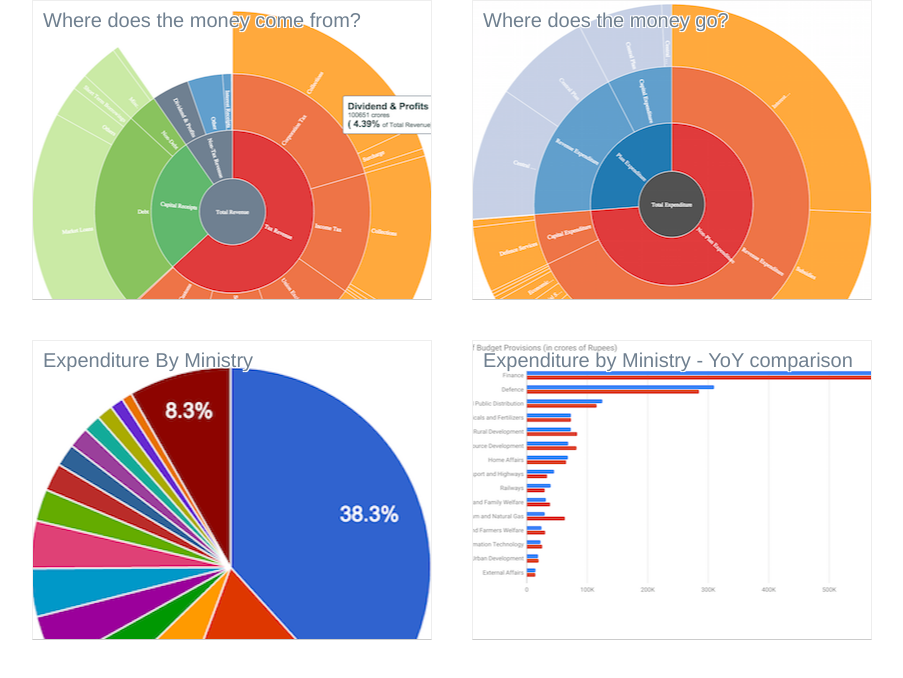
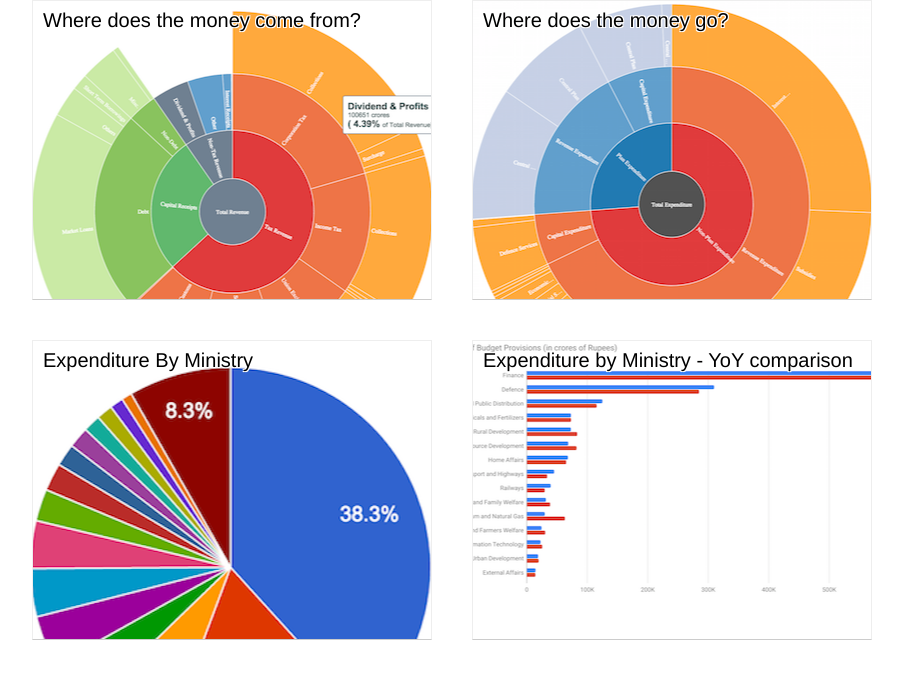
Before and after one commit to bnamita/DataVisualizationLandingPage, a plain HTML site: page index.html in a window 1280 px wide. Shown: the whole page, without its empty margins (123-1026 px from the left). Drawn offline with nearby package versions, Linux system fonts and the light colour scheme.

Commit message:
updated title color

```diff
--- a/css/main.css
+++ b/css/main.css
@@ -95,7 +95,7 @@ a:not(:hover) {
 }
 
 .viz_list .viz-title {
-    color: slategrey;
+    color: #000;
     font-weight: 300;
     display: inline-block;
     width: 400px;
```
